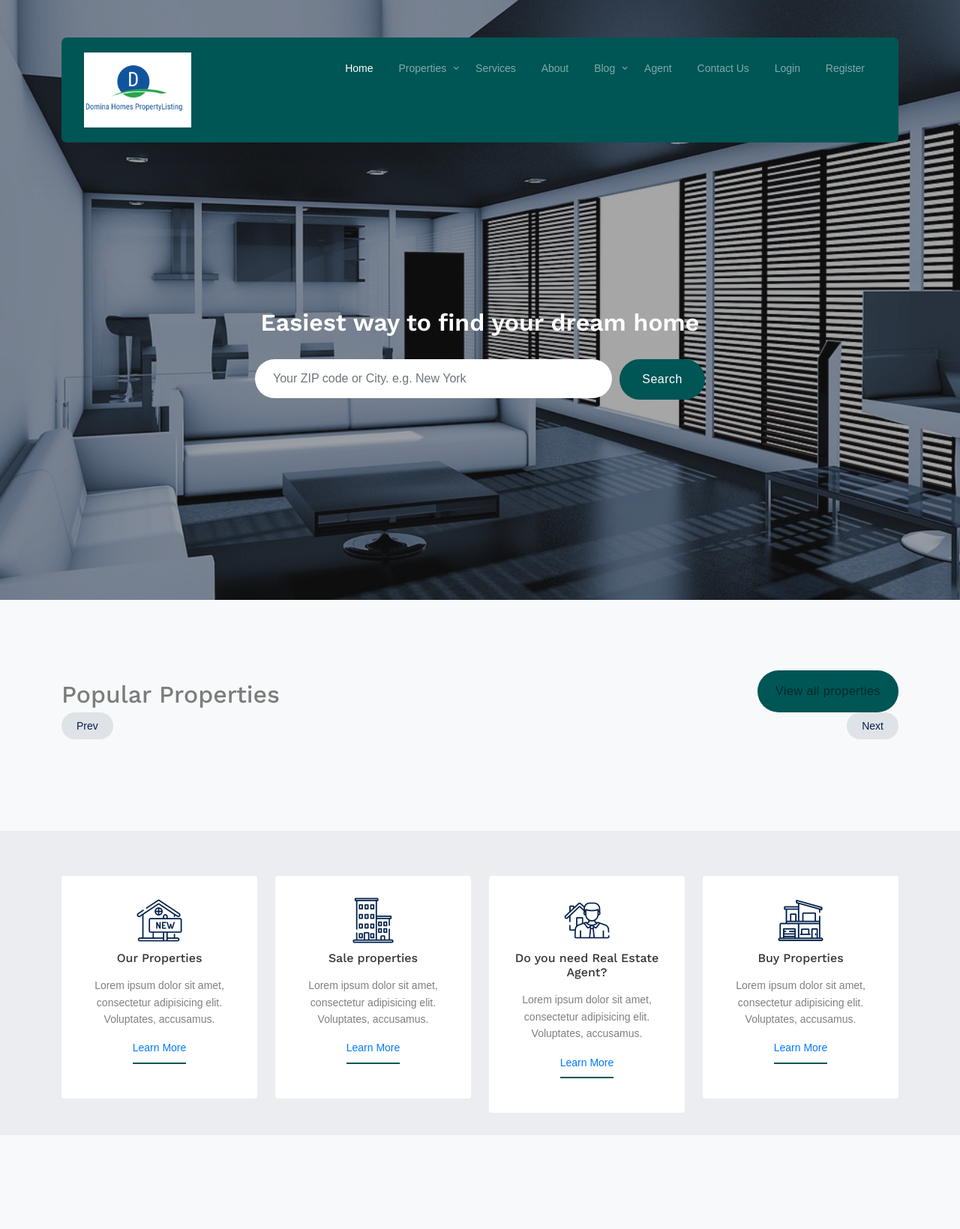
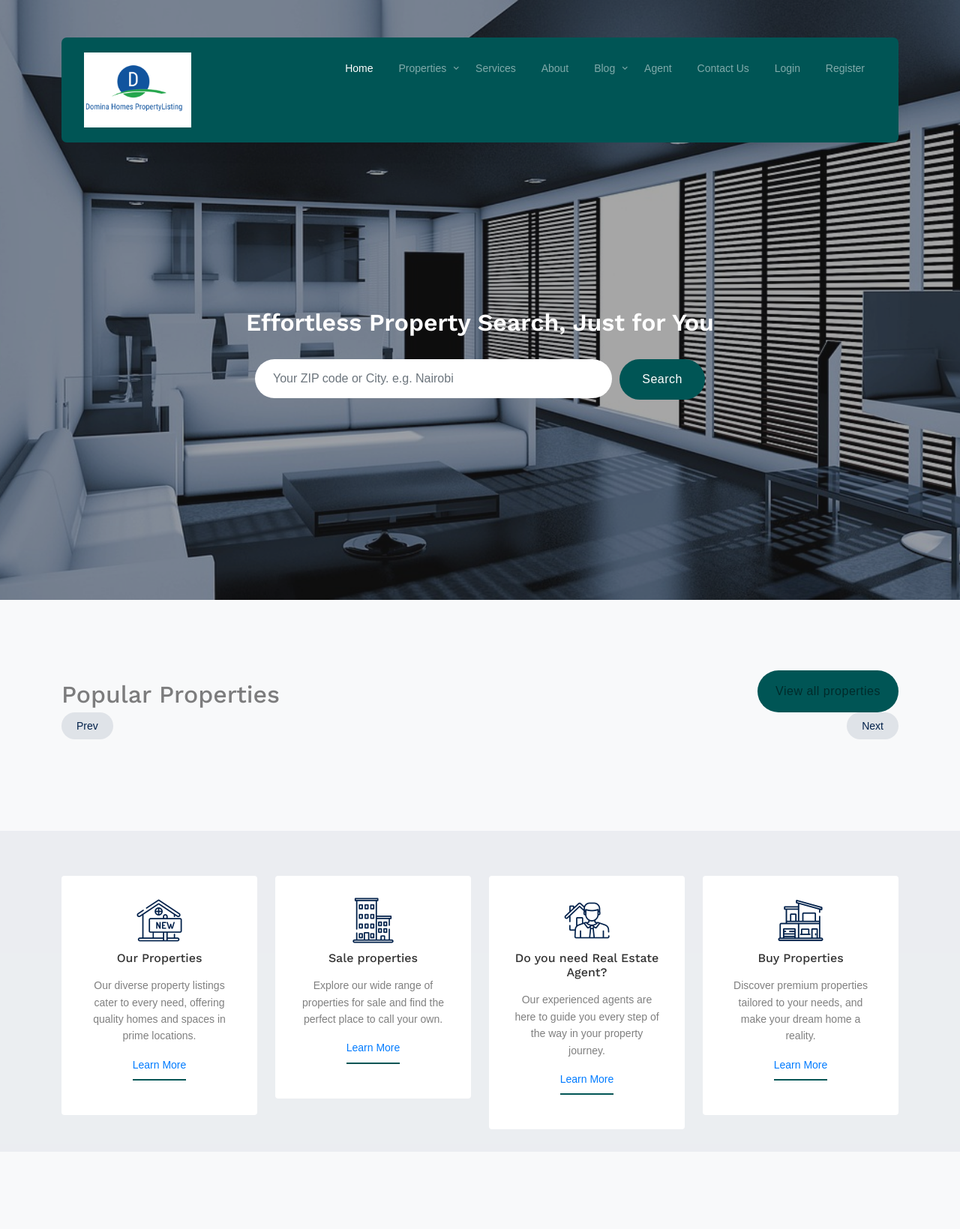
Before and after one commit to NoelWekulo/emobilis-final-project, a Django app: page / in a window 1280 px wide. Shown: the top 1639 px of the page at 75% size. Run offline with Django 5.2, Linux system fonts and the light colour scheme; data that the repository does not hold is empty; some libraries are stand-ins or nearby versions; some web fonts are replaced.

Commit message:
Update index.html

```diff
--- a/propertyapp/templates/index.html
+++ b/propertyapp/templates/index.html
@@ -29,7 +29,7 @@
       <div class="row justify-content-center align-items-center">
           <div class="col-lg-9 text-center">
               <h1 class="heading" data-aos="fade-up">
-                  Easiest way to find your dream home
+                  Effortless Property Search, Just for You
               </h1>
               <form
                   action="#"
@@ -40,7 +40,7 @@
                   <input
                       type="text"
                       class="form-control px-4"
-                      placeholder="Your ZIP code or City. e.g. New York"
+                      placeholder="Your ZIP code or City. e.g. Nairobi"
                   />
                   <button type="submit" class="btn btn-primary">Search</button>
               </form>
@@ -153,8 +153,7 @@
               <span class="flaticon-house"></span>
               <h3 class="mb-3">Our Properties</h3>
               <p>
-                Lorem ipsum dolor sit amet, consectetur adipisicing elit.
-                Voluptates, accusamus.
+             Our diverse property listings cater to every need, offering quality homes and spaces in prime locations.
               </p>
               <p><a href="{% url 'propertyapp:properties' %}" class="learn-more">Learn More</a></p>
             </div>
@@ -164,8 +163,7 @@
               <span class="flaticon-building"></span>
               <h3 class="mb-3">Sale properties</h3>
               <p>
-                Lorem ipsum dolor sit amet, consectetur adipisicing elit.
-                Voluptates, accusamus.
+               Explore our wide range of properties for sale and find the perfect place to call your own.
               </p>
               <p><a href="{% url 'propertyapp:sell_property' %}" class="learn-more">Learn More</a></p>
             </div>
@@ -175,8 +173,7 @@
               <span class="flaticon-house-3"></span>
               <h3 class="mb-3">Do you need Real Estate Agent?</h3>
               <p>
-                Lorem ipsum dolor sit amet, consectetur adipisicing elit.
-                Voluptates, accusamus.
+                Our experienced agents are here to guide you every step of the way in your property journey.
               </p>
               <p><a href="{% url 'propertyapp:agent' %}" class="learn-more">Learn More</a></p>
             </div>
@@ -186,8 +183,7 @@
               <span class="flaticon-house-1"></span>
               <h3 class="mb-3">Buy Properties</h3>
               <p>
-                Lorem ipsum dolor sit amet, consectetur adipisicing elit.
-                Voluptates, accusamus.
+                Discover premium properties tailored to your needs, and make your dream home a reality.
               </p>
               <p><a href="{% url 'propertyapp:buy_properties' %}" class="learn-more">Learn More</a></p>
             </div>
@@ -260,8 +256,7 @@
               Let's find home that's perfect for you
             </h2>
             <p class="text-black-50">
-              Lorem ipsum dolor sit amet consectetur adipisicing elit. Numquam
-              enim pariatur similique debitis vel nisi qui reprehenderit.
+              Your dream home is just a click away. Let us help you find the perfect place to live, tailored to your lifestyle and needs.
             </p>
           </div>
         </div>
@@ -279,8 +274,7 @@
               <div class="feature-text">
                 <h3 class="heading">2M Properties</h3>
                 <p class="text-black-50">
-                  Lorem ipsum dolor sit amet consectetur adipisicing elit.
-                  Nostrum iste.
+                 Choose from over 2 million verified property listings that match your needs and budget.
                 </p>
               </div>
             </div>
@@ -292,8 +286,7 @@
               <div class="feature-text">
                 <h3 class="heading">Top Rated Agents</h3>
                 <p class="text-black-50">
-                  Lorem ipsum dolor sit amet consectetur adipisicing elit.
-                  Nostrum iste.
+                  Work with experienced and trusted agents dedicated to making your property search seamless.
                 </p>
               </div>
             </div>
@@ -305,8 +298,7 @@
               <div class="feature-text">
                 <h3 class="heading">Legit Properties</h3>
                 <p class="text-black-50">
-                  Lorem ipsum dolor sit amet consectetur adipisicing elit.
-                  Nostrum iste.
+               Browse through a selection of thoroughly verified and authentic properties you can trust.
                 </p>
               </div>
             </div>
@@ -391,9 +383,7 @@
               Our Agents
             </h2>
             <p class="text-black-50">
-              Lorem ipsum dolor sit amet consectetur adipisicing elit. Numquam
-              enim pariatur similique debitis vel nisi qui reprehenderit totam?
-              Quod maiores.
+            Our professional agents are committed to providing personalized guidance, ensuring a smooth and stress-free property journey.
             </p>
           </div>
         </div>
```
